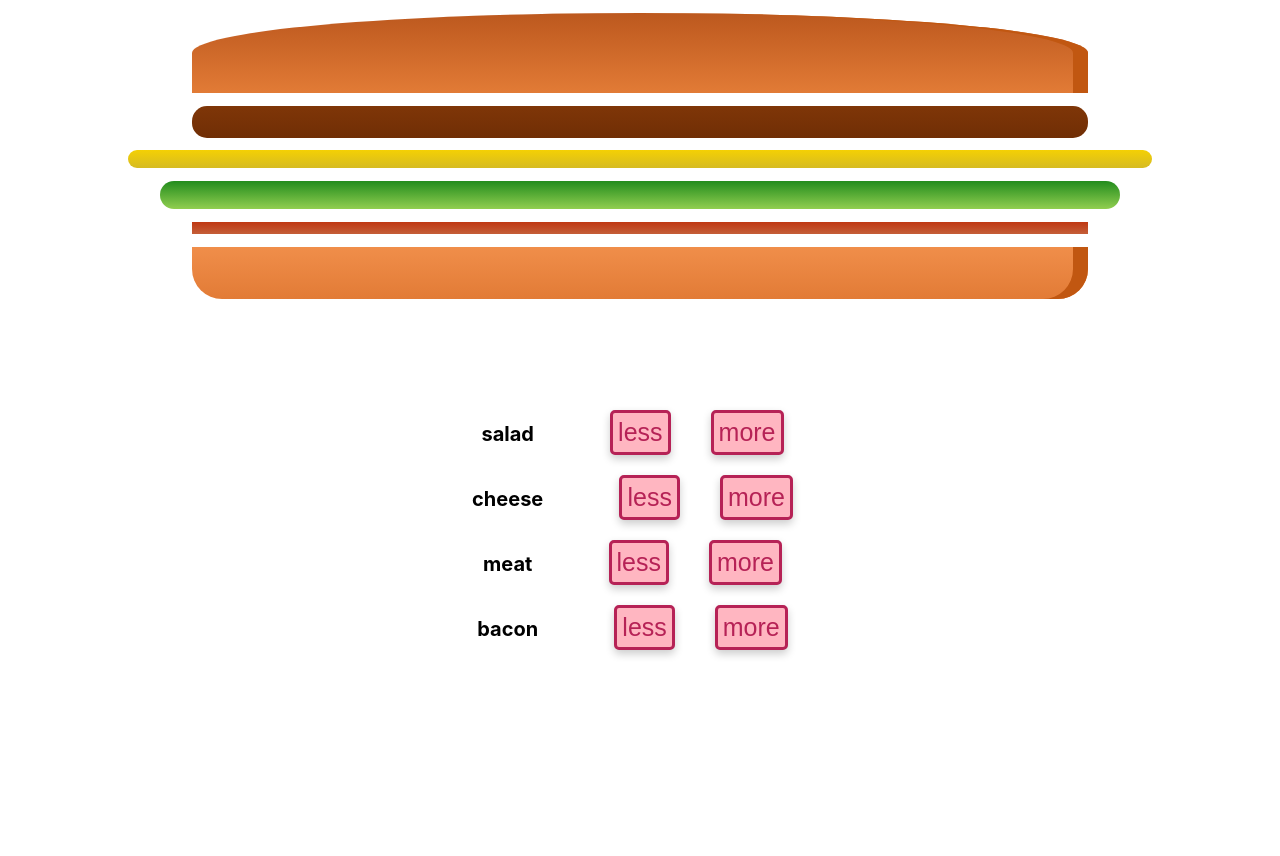
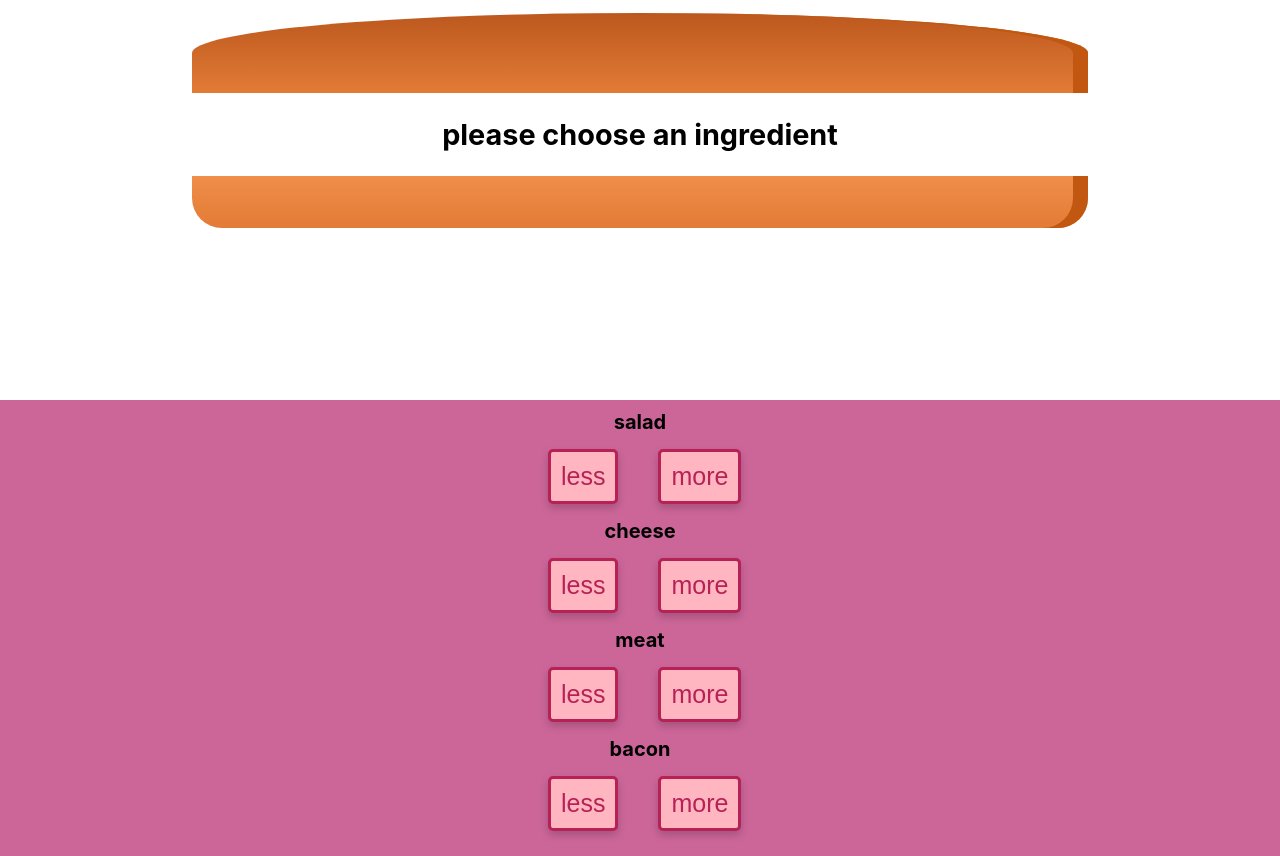
Before and after one commit to yasamanhbn/burgerBuilder, a React (Create React App) app: page / in a window 1280 px wide. Before the commit the page ends 800 px from the top, so only its background shows below. Built offline with nearby package versions, Linux system fonts and the light colour scheme.

Commit message:
complete burgerBuilder UI

```diff
--- a/src/App.js
+++ b/src/App.js
@@ -1,12 +1,10 @@
 import React from 'react';
 import './App.css';
-import Burger from './Component/Burger/burger'
-import BurgerControls from "./Component/BurgerControllers/BurgerControls";
+import BurgerBuilder from './Component/BurgerBuilder/BurgerBuilder'
 const App = ()=> {
   return (
     <div className="App">
-        <Burger/>
-        <BurgerControls/>
+      <BurgerBuilder/>
     </div>
   );
 }
--- a/src/Component/Burger/burger.js
+++ b/src/Component/Burger/burger.js
@@ -1,19 +1,25 @@
-import React, {Component} from "react";
+import React from "react";
 import classes from './burger.module.css'
 import BurgerIngredient from './BurgerIngredient/burgerIngredient'
-class Burger extends Component{
-    render() {
-        return (
+const burger=(props)=>{
+    let ingredients = Object.keys( props.ingredients )
+        .map( igKey => {
+            return [...Array( props.ingredients[igKey] )].map( (_,i) => {
+                return <BurgerIngredient key={igKey + i} type={igKey} />;
+            } );
+        }).reduce((arr, el) => {
+            return arr.concat(el)
+        }, []);
+
+        if(ingredients.length===0)
+            ingredients = <h2>please choose an ingredient</h2>
+    return (
             <div className={classes.Burger}>
                 <BurgerIngredient type='BreadTop'/>
-                <BurgerIngredient type='Meat'/>
-                <BurgerIngredient type='Cheese'/>
-                <BurgerIngredient type='Salad'/>
-                <BurgerIngredient type='Bacon'/>
+                {ingredients}
                 <BurgerIngredient type='BreadBottom'/>
             </div>
         );
-    }
 }
 
-export default Burger;
+export default burger;
--- /dev/null
+++ b/src/Component/BurgerBuilder/BurgerBuilder.js
@@ -0,0 +1,22 @@
+import React, {Component} from "react";
+import Burger from "../Burger/burger";
+import BurgerControls from "../BurgerControllers/BurgerControls";
+class BurgerBuilder extends Component{
+    render() {
+        let ingredient={
+            Salad:0,
+            Bacon:0,
+            Cheese:0,
+            Meat:0
+        }
+        return(
+            <div>
+                <Burger ingredients={ingredient}/>
+                <BurgerControls/>
+            </div>
+        )
+    }
+
+}
+
+export default BurgerBuilder
--- a/src/Component/BurgerControllers/BurgerController/burgerController.js
+++ b/src/Component/BurgerControllers/BurgerController/burgerController.js
@@ -4,10 +4,8 @@ import classes from './burgerController.module.css'
 const burgerController=(props)=>{
         return (
             <div>
-                <div className={classes.Div}>
-                    <label className={classes.label}>{props.label}</label>
-                </div>
-                <div className={classes.Div}>
+                <div className={classes.label}>{props.label}</div>
+                <div className={classes.BurgerController}>
                     <Button title='less'/>
                     <Button title='more'/>
                 </div>
--- a/src/Component/BurgerControllers/BurgerController/burgerController.module.css
+++ b/src/Component/BurgerControllers/BurgerController/burgerController.module.css
@@ -1,9 +1,13 @@
-.Div{
+.BurgerController{
+    display: flex;
+    margin: 5px 2%;
+    text-align: center;
+
+}
+.Button{
     display: inline;
-    margin: 5px 2%;
 }
 .label{
     font-size: 20px;
     font-weight: bold;
-    margin: 5px;
 }
--- a/src/Component/BurgerControllers/BurgerControls.js
+++ b/src/Component/BurgerControllers/BurgerControls.js
@@ -1,5 +1,6 @@
 import React from "react";
 import BurgerController from "./BurgerController/burgerController";
+import classes from './BurgerControls.module.css'
 
 const controls = [
     {label: 'salad'},
@@ -9,7 +10,7 @@ const controls = [
 ]
 const BurgerControls = () => {
     return (
-        <div>
+        <div className={classes.BurgerControllers}>
             {controls.map((index) =>
                 <BurgerController
                     label={index.label}
--- /dev/null
+++ b/src/Component/BurgerControllers/BurgerControls.module.css
@@ -0,0 +1,10 @@
+.BurgerControllers{
+    width: 100%;
+    background-color: #cc6699;
+    display: flex;
+    flex-flow: column;
+    align-items: center;
+    box-shadow: 0 2px 1px #ccc;
+    margin: auto;
+    padding: 10px 0;
+}
--- a/src/Component/Button/Button.module.css
+++ b/src/Component/Button/Button.module.css
@@ -7,7 +7,7 @@
     margin: 10px 20px;
     outline: none;
     box-shadow: 0 4px 8px 0 rgba(0, 0, 0, 0.2);
-    padding: 5px;
+    padding: 10px;
 }
 .Button:hover{
     cursor: pointer;
```
Also changed, not shown: src/Component/BurgerBuilder/BurgerBuilder.module.css (added).
